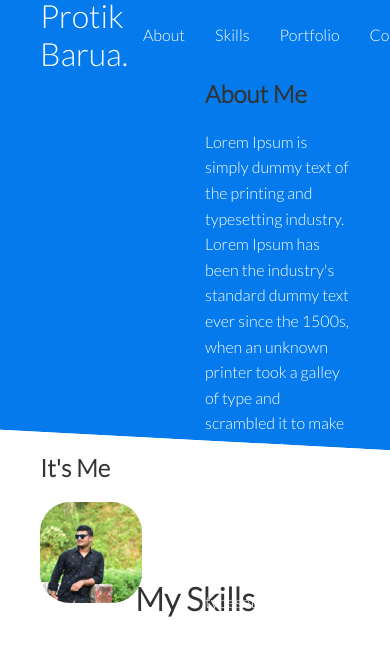
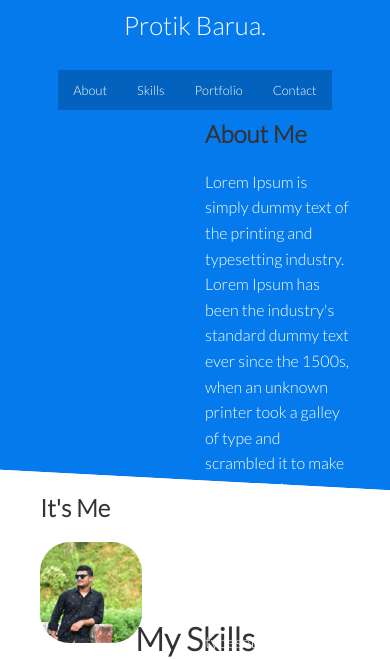
Before and after one commit to fatin3ihsan/protik-portfolio, a plain HTML site: page index.html in a window 390 px wide. Shown: the top 659 px of the page. Drawn offline with Linux system fonts and the light colour scheme.

Commit message:
navbar test

```diff
--- a/style.css
+++ b/style.css
@@ -259,5 +259,29 @@ img{
     margin: 10px;
     color: rgba(0, 0, 0, 0.2);
 
+}
+
+/* Media querry */
+/* Tablets and under */
+@media (max-width:768px){
 
 }
+
+
+
+/* Mobile */
+@media (max-width:500px){
+
+    .navbar{
+        height: 110px;
+    }
+    .navbar .flex{
+        flex-direction: column;
+        font-size: 0.8em;
+    }
+    .navbar .flex ul{
+        background-color: rgba(0, 0, 0, 0.2);
+        padding:10px 0;
+
+    }
+}
```
